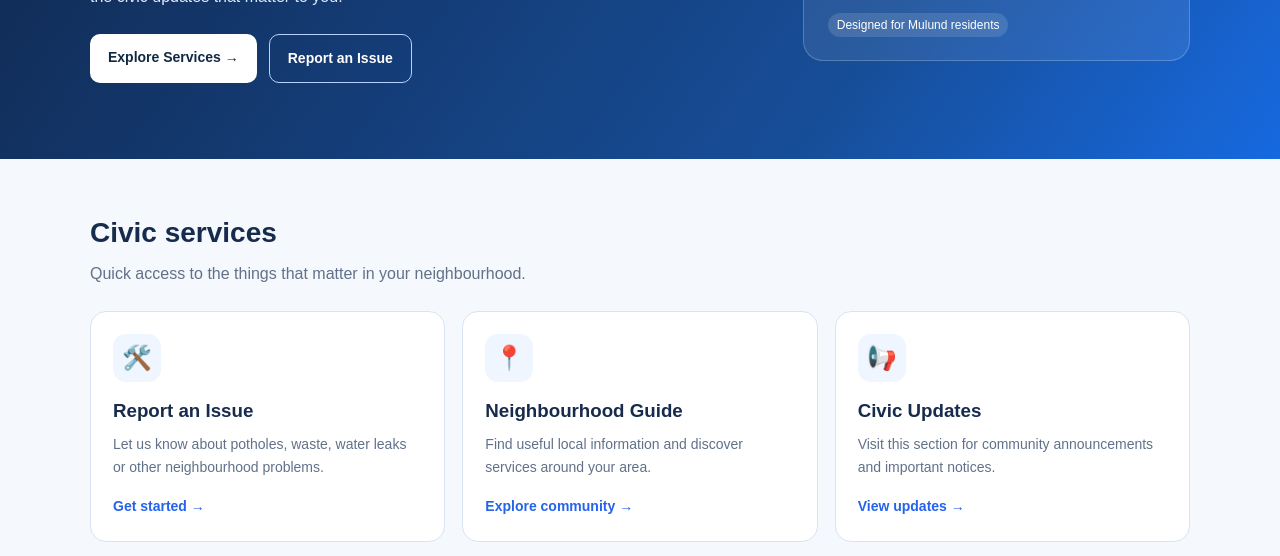
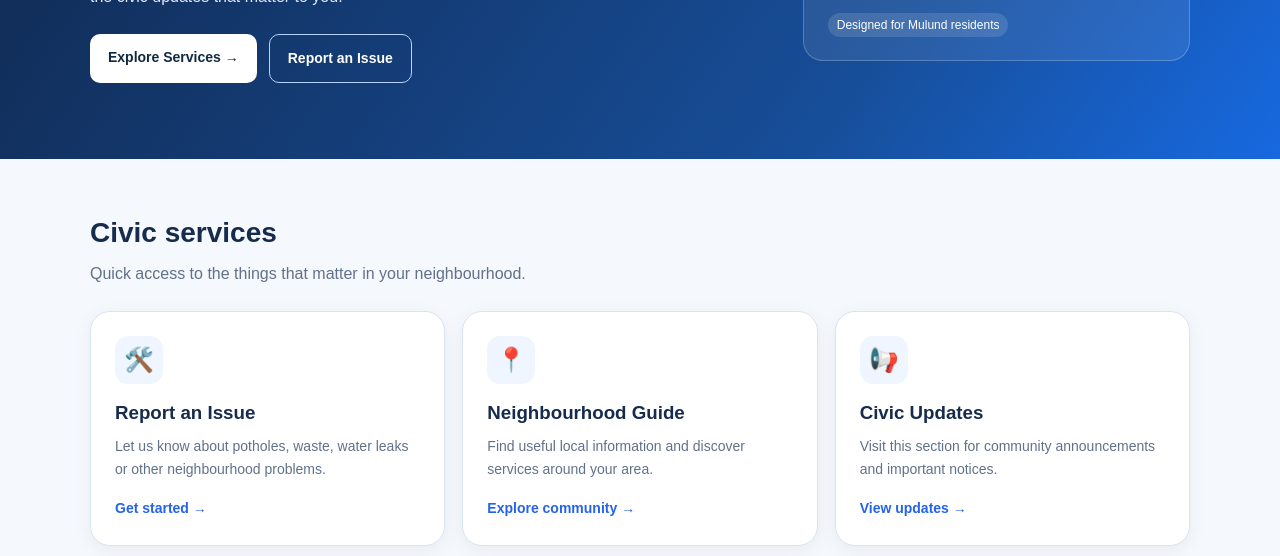
Before and after one commit to vismayghadge9-web/mulund-civic-hub, a plain HTML site: page index.html in a window 1280 px wide. Shown: the part 377-933 px from the top of the page. Drawn offline with nearby package versions, Linux system fonts and the light colour scheme; no server answers.

Commit message:
Refactor service styles for improved design

```diff
--- a/index.html
+++ b/index.html
@@ -105,11 +105,23 @@ body {
     .section-head h2 { font-size: 28px; margin: 0 0 5px; }
     .section-head p { color: var(--muted); margin: 0; }
     .services { display: grid; grid-template-columns: repeat(3, 1fr); gap: 17px; }
-    .service {
-      background: white; padding: 22px; border: 1px solid var(--border);
-      border-radius: 16px; transition: transform .2s, box-shadow .2s;
-    }
-    .service:hover { transform: translateY(-3px); box-shadow: 0 12px 28px #10264a12; }
+
+.service {
+  background: var(--surface);
+  padding: 24px;
+  border: 1px solid var(--border);
+  border-radius: var(--radius-lg);
+  box-shadow: var(--shadow-card);
+  transition: transform 0.2s ease, box-shadow 0.2s ease,
+    border-color 0.2s ease;
+}
+
+.service:hover {
+  transform: translateY(-4px);
+  box-shadow: 0 12px 28px rgba(16, 42, 67, 0.10);
+  border-color: #B8D0F5;
+}
+
     .service-icon {
       width: 48px; height: 48px; border-radius: 13px;
       background: var(--pale); display: grid; place-items: center;
```
